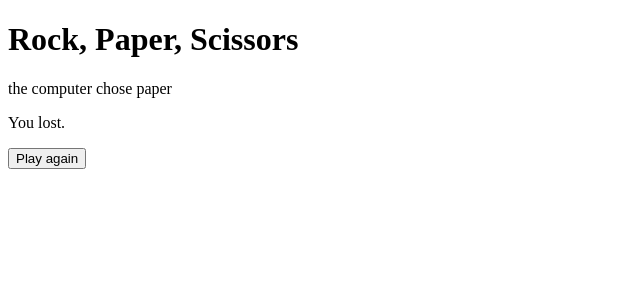
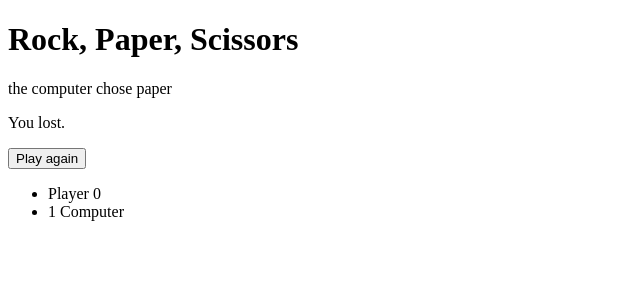
Before and after one commit to ainsleybc/ovo-challenge, an Angular app: page / in a window 1280 px wide. Both pictures are taken after a click on the button "rock". Shown: the top 300 px of the page, without its empty margins (0-640 px from the left). Built offline with nearby package versions, Linux system fonts and the light colour scheme.

Commit message:
adds scoreboard to keep track of score

```diff
--- a/src/app/app.component.html
+++ b/src/app/app.component.html
@@ -1,6 +1,6 @@
 <h1>Rock, Paper, Scissors</h1>
 
-<ng-container *ngIf="!playerChoice">
+<section *ngIf="!playerChoice">
   <h2>Choose your weapon:</h2>
   <ul *ngFor="let weapon of weapons">
     <li>
@@ -9,7 +9,7 @@
       </button>
     </li>
   </ul>
-</ng-container>
+</section>
 
 <section *ngIf="winner">
   <p class="computer-choice">the computer chose {{ computerChoice }}</p>
@@ -20,3 +20,10 @@
 
   <button class="reset" (click)="resetGame()">Play again</button>
 </section>
+
+<section class="score" *ngIf="!!(score.player + score.computer)">
+  <ul>
+    <li>Player {{ score.player }}</li>
+    <li>{{ score.computer }} Computer</li>
+  </ul>
+</section>
--- a/src/app/app.component.ts
+++ b/src/app/app.component.ts
@@ -1,4 +1,9 @@
 import { Component } from '@angular/core';
+
+interface Score {
+  player: number;
+  computer: number;
+}
 
 @Component({
   selector: 'app-root',
@@ -6,15 +11,27 @@ import { Component } from '@angular/core';
   styleUrls: ['./app.component.css']
 })
 export class AppComponent {
-  public weapons: Array<string> = ['rock', 'paper', 'scissors'];
+  public weapons: Array<string>;
   public playerChoice: string;
   public computerChoice: string;
   public winner: string;
+  public score: Score;
+
+  constructor() {
+    this.weapons = ['rock', 'paper', 'scissors'];
+    this.score = { player: 0, computer: 0 };
+  }
 
   public playGame(weapon: string): void {
     this.playerChoice = weapon;
     this.computerChoice = this.getComputerChoice();
-    this.winner = this.getWinner();
+
+    if (this.playerChoice === this.computerChoice) {
+      this.winner = 'tie';
+    } else {
+      this.winner = this.getWinner();
+      this.updateScore(this.winner);
+    }
   }
 
   public resetGame(): void {
@@ -29,13 +46,11 @@ export class AppComponent {
   }
 
   private getWinner(): string {
-    if (this.playerChoice === this.computerChoice) {
-      return 'tie';
-    } else if (this.isPlayerWinner()) {
-      return 'player';
-    } else {
-      return 'computer';
-    }
+    return this.isPlayerWinner() ? 'player' : 'computer';
+  }
+
+  private updateScore(winner): void {
+    this.score[winner]++;
   }
 
   private isPlayerWinner(): boolean {
```
Also changed, not shown: 2 other files (tests, documents, lock files or other folders).
